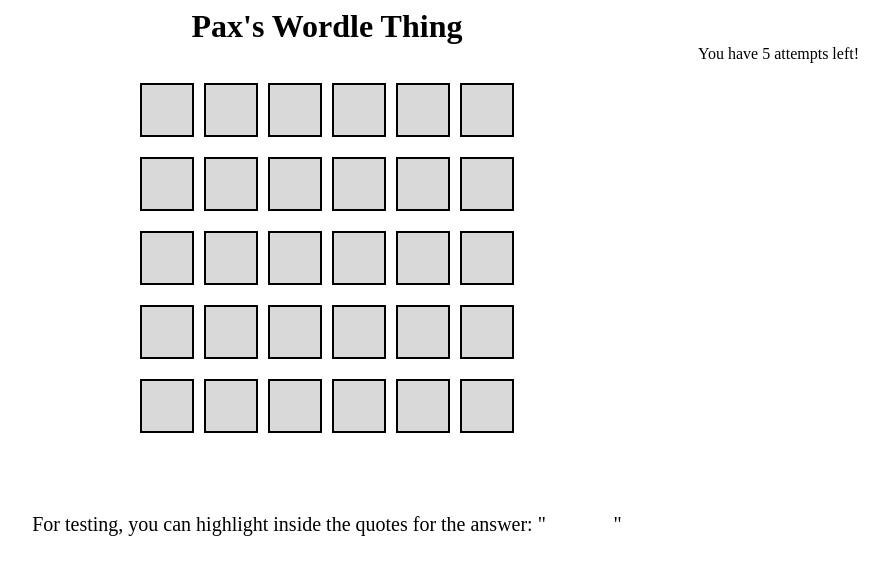
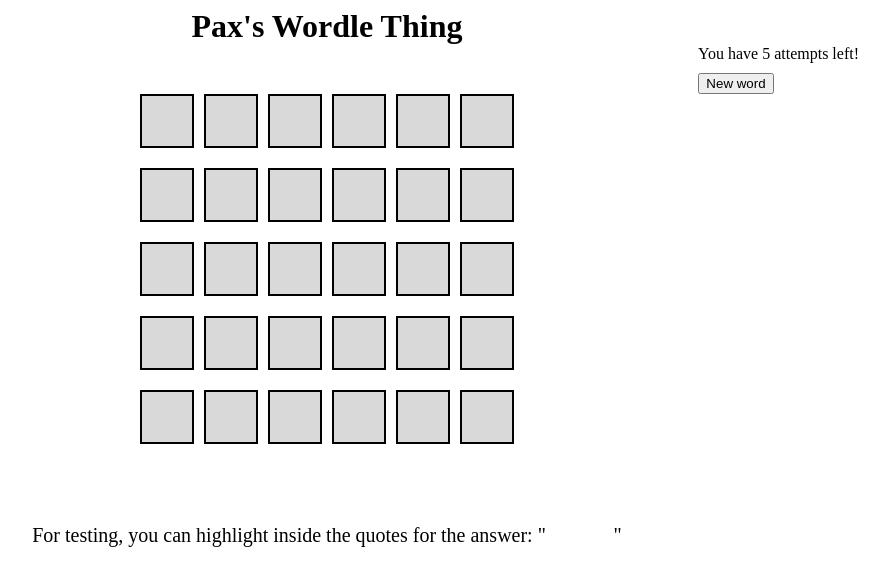
Before and after one commit to paxhuckstep/wordle1, a React (Vite) app: page / in a window 1280 px wide. Shown: the top 586 px of the page, without its empty margins (313-1202 px from the left). Built offline with nearby package versions, Linux system fonts and the light colour scheme.

Commit message:
added nre word button to header

```diff
--- a/src/App.jsx
+++ b/src/App.jsx
@@ -137,7 +137,7 @@
   return (
     <>
       <div className="app__page">
-        <Header currentAttempt={currentAttempt} />
+        <Header currentAttempt={currentAttempt} onClick={handleResetButtonClick} />
         <Grid
           correctWord={correctWord}
           currentInputs={currentInputs}
--- a/src/Header/Header.css
+++ b/src/Header/Header.css
@@ -9,6 +9,18 @@
   position: center;
 }
 
+.header__right-container {
+  margin: 0 100px 0px auto;
+}
+
 .header__attempts {
-  margin: 0 100px 20px auto;
+  margin: 0;
 }
+
+.header__reset-button{
+  width: 76px;
+  margin: 10px auto 0
+}
+.header__reset-button:hover{
+  cursor: pointer;
+}
--- a/src/Header/Header.jsx
+++ b/src/Header/Header.jsx
@@ -1,13 +1,16 @@
 import "./Header.css";
 
-function Header({ currentAttempt }) {
+function Header({ currentAttempt, onClick }) {
   const attemptsLeft = 6 - currentAttempt;
   return (
     <div className="header">
       <h1 className="header__title">Pax's Wordle Thing</h1>
+      <div className="header__right-container">
       <p className="header__attempts">
-        You have {attemptsLeft} attempts left!{" "}
+        You have {attemptsLeft} attempts left!
       </p>
+      <button onClick={onClick} className="header__reset-button">New word</button>
+      </div>
     </div>
   );
 }
```
